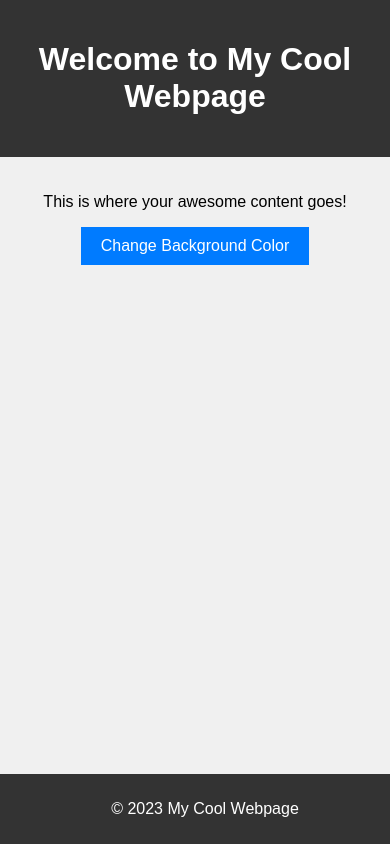
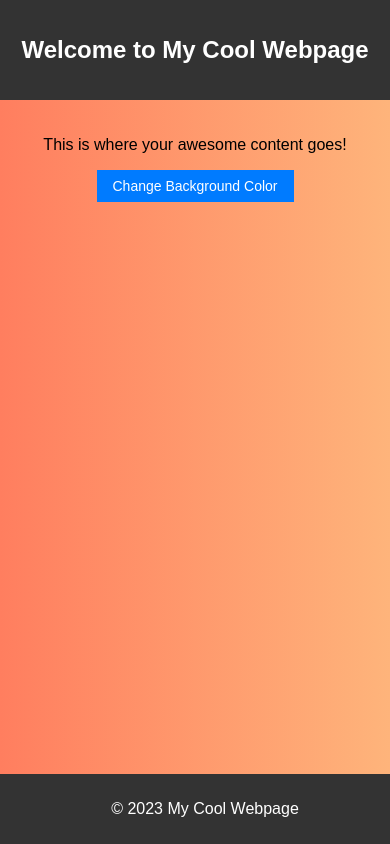
Before and after one commit to jjpencils/coolweb, a plain HTML site: page index.html in a window 390 px wide. Drawn offline with Linux system fonts and the light colour scheme.

Commit message:
Update styles.css

```diff
--- a/styles.css
+++ b/styles.css
@@ -45,3 +45,27 @@ footer {
     from { opacity: 0; }
     to { opacity: 1; }
 }
+
+button {
+    animation: bounce 1s infinite;
+}
+
+@keyframes bounce {
+    0%, 20%, 50%, 80%, 100% { transform: translateY(0); }
+    40% { transform: translateY(-10px); }
+    60% { transform: translateY(-5px); }
+}
+
+@media (max-width: 600px) {
+    header h1 {
+        font-size: 24px;
+    }
+    button {
+        font-size: 14px;
+        padding: 8px 16px;
+    }
+}
+
+body {
+    background: linear-gradient(to right, #ff7e5f, #feb47b);
+}
```
